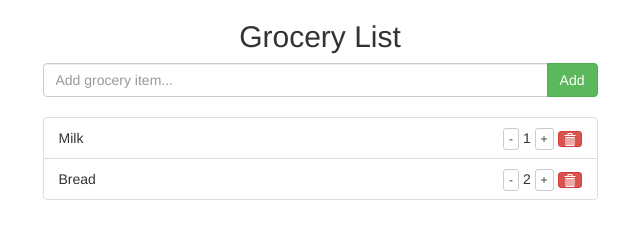
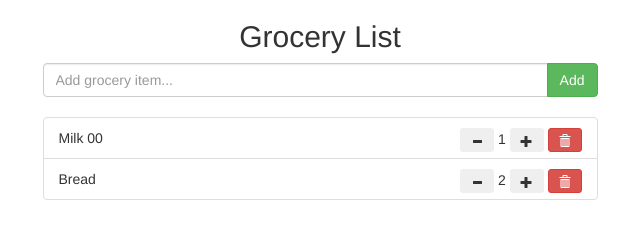
Before and after one commit to 9meAhmed/grossary-app, a plain HTML site: page index.html in a window 1280 px wide. Shown: the whole page, without its empty margins (320-960 px from the left). Drawn offline with nearby package versions, Linux system fonts and the light colour scheme.

Commit message:
js code add for functional events

```diff
--- /dev/null
+++ b/app.js
@@ -0,0 +1,48 @@
+var groceryList = [
+  { name: "Milk 00", quantity: 1 },
+  { name: "Bread", quantity: 2 },
+];
+
+function renderItem(item, index) {
+  return `
+    <li class="list-group-item">
+        <span class="item-name">${item.name}</span>
+        <div class="pull-right">
+            <button class="btn btn-sm" onClick="decreaseQuantity('${index}')"><span class="glyphicon glyphicon-minus"></span></button>
+            <span class="quantity">${item.quantity}</span>
+            <button class="btn btn-sm" onClick="increaseQuantity('${index}')"><span class="glyphicon glyphicon-plus"></span></button>
+            <button class="btn btn-sm btn-danger" onClick="removeItem('${index}')">
+                <span class="glyphicon glyphicon-trash"></span>
+            </button>
+        </div>
+    </li>
+    `;
+}
+
+function renderList() {
+  const listContainer = document.getElementById("grocery-list");
+  listContainer.innerHTML = groceryList
+    .map((item, index) => renderItem(item, index))
+    .join("");
+}
+
+function decreaseQuantity(index) {
+  if (groceryList[index].quantity > 1) {
+    groceryList[index].quantity--;
+  } else {
+    groceryList.splice(index, 1);
+  }
+  renderList();
+}
+
+function increaseQuantity(index) {
+  groceryList[index].quantity++;
+  renderList();
+}
+
+function removeItem(index) {
+  groceryList.splice(index, 1);
+  renderList();
+}
+
+renderList();
--- a/index.html
+++ b/index.html
@@ -14,30 +14,7 @@
                         <button class="btn btn-success" type="button">Add</button>
                     </span>
                 </form>
-                <ul class="list-group">
-                    <li class="list-group-item">
-                        <span class="item-name">Milk</span>
-                        <div class="pull-right">
-                            <button class="btn btn-xs btn-default">-</button>
-                            <span class="quantity">1</span>
-                            <button class="btn btn-xs btn-default">+</button>
-                            <button class="btn btn-xs btn-danger">
-                                <span class="glyphicon glyphicon-trash"></span>
-                            </button>
-                        </div>
-                    </li>
-                    <li class="list-group-item">
-                        <span class="item-name">Bread</span>
-                        <div class="pull-right">
-                            <button class="btn btn-xs btn-default">-</button>
-                            <span class="quantity">2</span>
-                            <button class="btn btn-xs btn-default">+</button>
-                            <button class="btn btn-xs btn-danger">
-                                <span class="glyphicon glyphicon-trash"></span>
-                            </button>
-                        </div>
-                    </li>
-                    <!-- Add more items as needed -->
+                <ul class="list-group" id="grocery-list">
                 </ul>
             </div>
         </div>
@@ -45,6 +22,8 @@
     <script src="https://cdn.jsdelivr.net/npm/bootstrap@3.4.1/dist/js/bootstrap.min.js"
         integrity="sha384-aJ21OjlMXNL5UyIl/XNwTMqvzeRMZH2w8c5cRVpzpU8Y5bApTppSuUkhZXN0VxHd"
         crossorigin="anonymous"></script>
+
+    <script src="app.js"></script>
 </body>
 
 </html>
```
